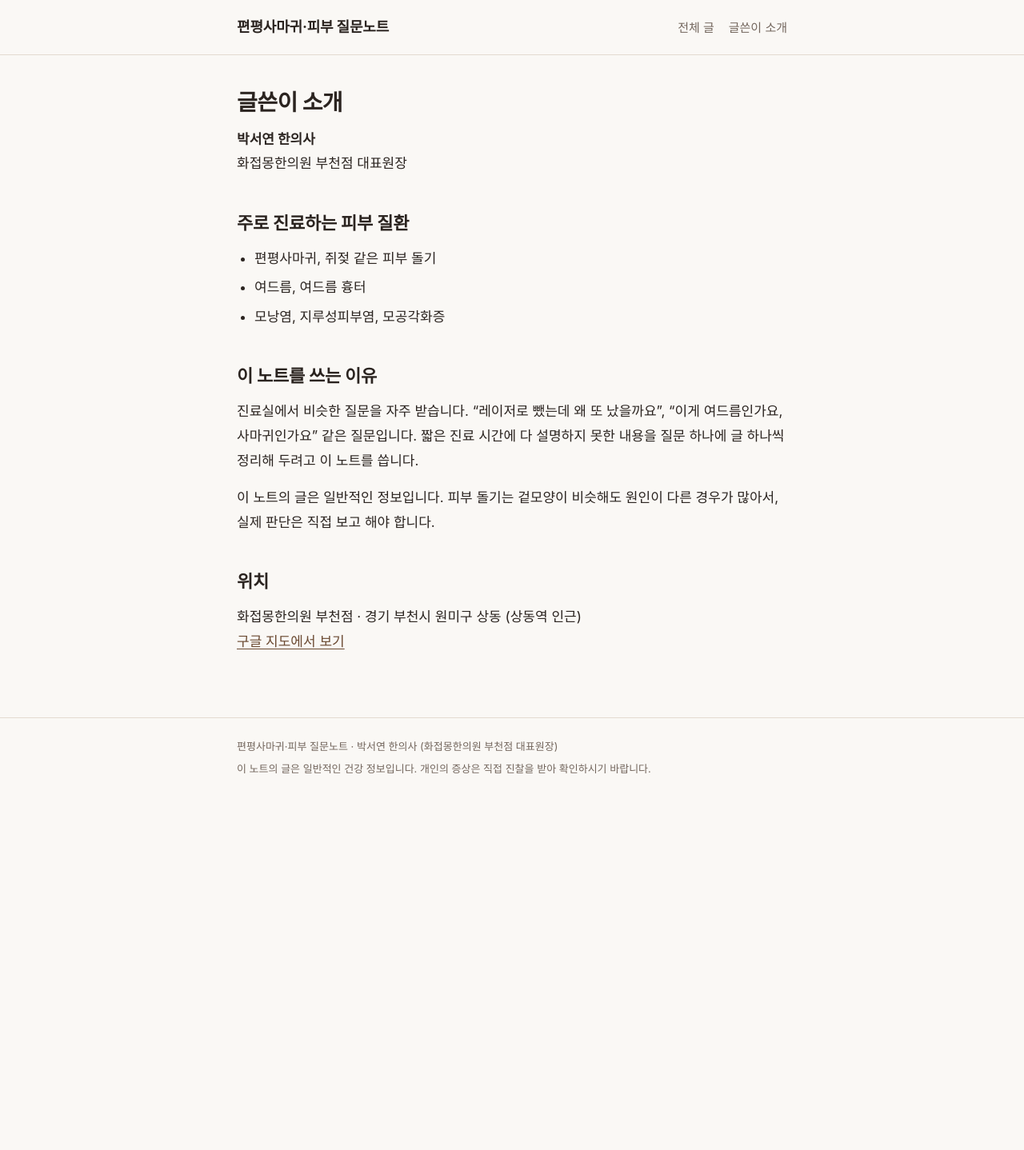
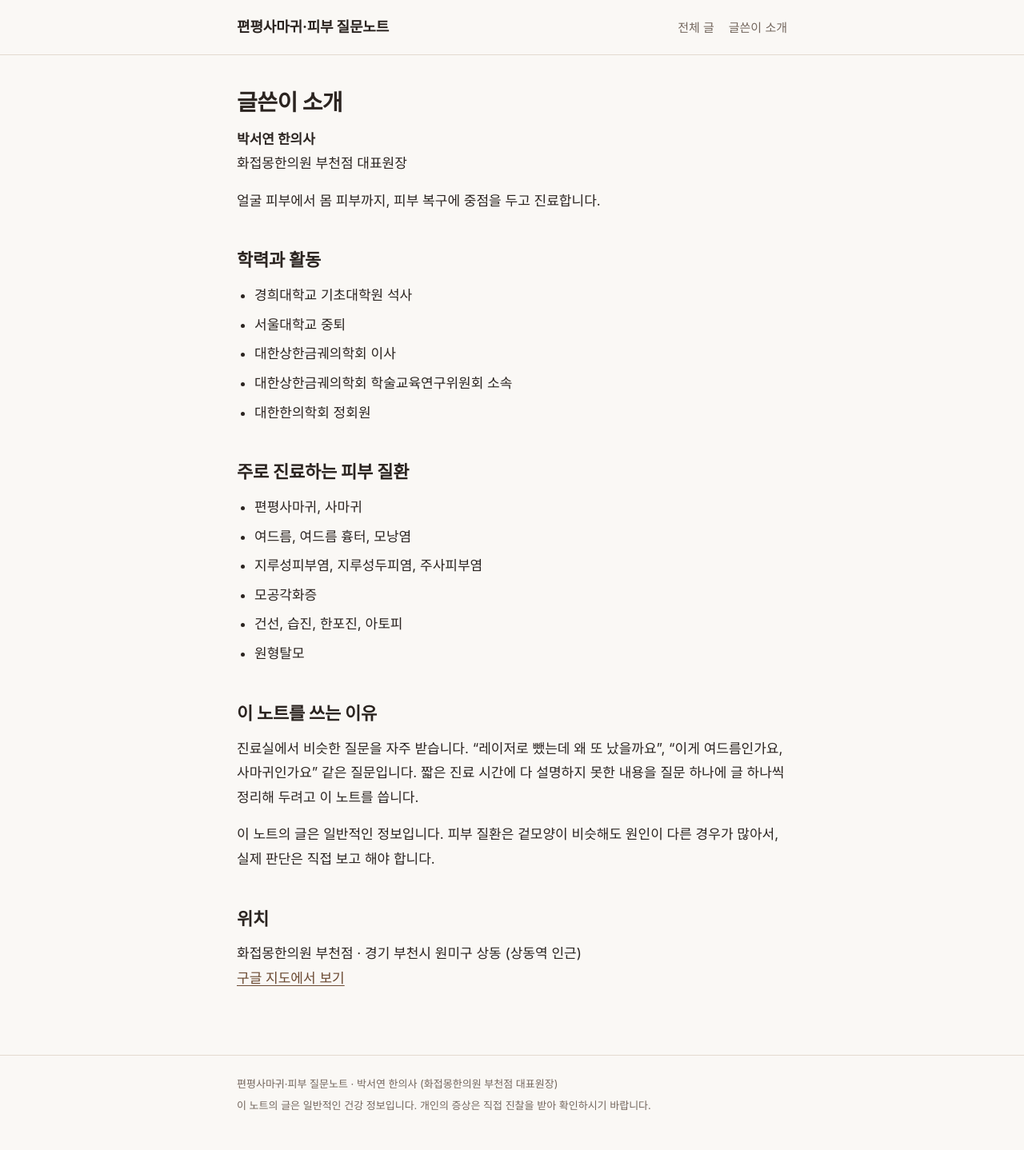
Before and after one commit to HJMbc-Park/HJMbc-Park.github.io, a Jekyll site: the page built from about.md, in a window 1280 px wide. Shown: the whole page at 80% size. Built offline with Jekyll 4.4.1, drawn with Linux system fonts in a browser that asks for light colours; some web fonts are replaced; before the commit the page ends 1017 px from its top, so only the background shows below that.

Commit message:
글쓴이 소개에 이력·진료 질환 추가
Co-Authored-By: Claude Opus 5.5 <noreply@anthropic.com>
Claude-Session: https://claude.ai/code/session_01Tf8RMgz7uBKTB28y4gpJDW

```diff
--- a/_config.yml
+++ b/_config.yml
@@ -1,5 +1,5 @@
 title: 편평사마귀·피부 질문노트
-description: 편평사마귀, 쥐젖, 여드름처럼 진료실에서 자주 받는 피부 질문에 한의사가 직접 답하는 정보 노트입니다.
+description: 편평사마귀, 여드름, 지루성피부염처럼 진료실에서 자주 받는 피부 질문에 한의사가 직접 답하는 정보 노트입니다.
 lang: ko
 locale: ko_KR
 timezone: Asia/Seoul
@@ -10,6 +10,11 @@ author:
   role: 한의사
   position: 화접몽한의원 부천점 대표원장
   url: /about/
+  alumni:
+    - 경희대학교
+  memberships:
+    - 대한상한금궤의학회
+    - 대한한의학회
 
 clinic:
   name: 화접몽한의원 부천점
@@ -21,14 +26,19 @@ clinic:
 
 topics:
   - 편평사마귀
-  - 쥐젖
-  - 비립종
-  - 한관종
+  - 사마귀
+  - 모공각화증
+  - 지루성피부염
+  - 주사피부염
+  - 모낭염
   - 여드름
   - 여드름 흉터
-  - 모낭염
-  - 지루성피부염
-  - 모공각화증
+  - 지루성두피염
+  - 원형탈모
+  - 건선
+  - 습진
+  - 한포진
+  - 아토피피부염
 
 plugins:
   - jekyll-seo-tag
--- a/_includes/schema.html
+++ b/_includes/schema.html
@@ -8,6 +8,8 @@
   "hasOccupation": { "@type": "Occupation", "name": "{{ site.author.role }}" },
   "url": "{{ '/about/' | absolute_url }}",
   "knowsAbout": [{% for t in site.topics %}"{{ t }}"{% unless forloop.last %}, {% endunless %}{% endfor %}],
+  "alumniOf": [{% for s in site.author.alumni %}{ "@type": "CollegeOrUniversity", "name": "{{ s }}" }{% unless forloop.last %}, {% endunless %}{% endfor %}],
+  "memberOf": [{% for m in site.author.memberships %}{ "@type": "Organization", "name": "{{ m }}" }{% unless forloop.last %}, {% endunless %}{% endfor %}],
   "worksFor": {
     "@type": "MedicalClinic",
     "name": "{{ site.clinic.name }}",
--- a/about.md
+++ b/about.md
@@ -8,17 +8,30 @@ permalink: /about/
 **박서연 한의사**<br>
 화접몽한의원 부천점 대표원장
 
+얼굴 피부에서 몸 피부까지, 피부 복구에 중점을 두고 진료합니다.
+
+## 학력과 활동
+
+- 경희대학교 기초대학원 석사
+- 서울대학교 중퇴
+- 대한상한금궤의학회 이사
+- 대한상한금궤의학회 학술교육연구위원회 소속
+- 대한한의학회 정회원
+
 ## 주로 진료하는 피부 질환
 
-- 편평사마귀, 쥐젖 같은 피부 돌기
-- 여드름, 여드름 흉터
-- 모낭염, 지루성피부염, 모공각화증
+- 편평사마귀, 사마귀
+- 여드름, 여드름 흉터, 모낭염
+- 지루성피부염, 지루성두피염, 주사피부염
+- 모공각화증
+- 건선, 습진, 한포진, 아토피
+- 원형탈모
 
 ## 이 노트를 쓰는 이유
 
 진료실에서 비슷한 질문을 자주 받습니다. "레이저로 뺐는데 왜 또 났을까요", "이게 여드름인가요, 사마귀인가요" 같은 질문입니다. 짧은 진료 시간에 다 설명하지 못한 내용을 질문 하나에 글 하나씩 정리해 두려고 이 노트를 씁니다.
 
-이 노트의 글은 일반적인 정보입니다. 피부 돌기는 겉모양이 비슷해도 원인이 다른 경우가 많아서, 실제 판단은 직접 보고 해야 합니다.
+이 노트의 글은 일반적인 정보입니다. 피부 질환은 겉모양이 비슷해도 원인이 다른 경우가 많아서, 실제 판단은 직접 보고 해야 합니다.
 
 ## 위치
 
```
